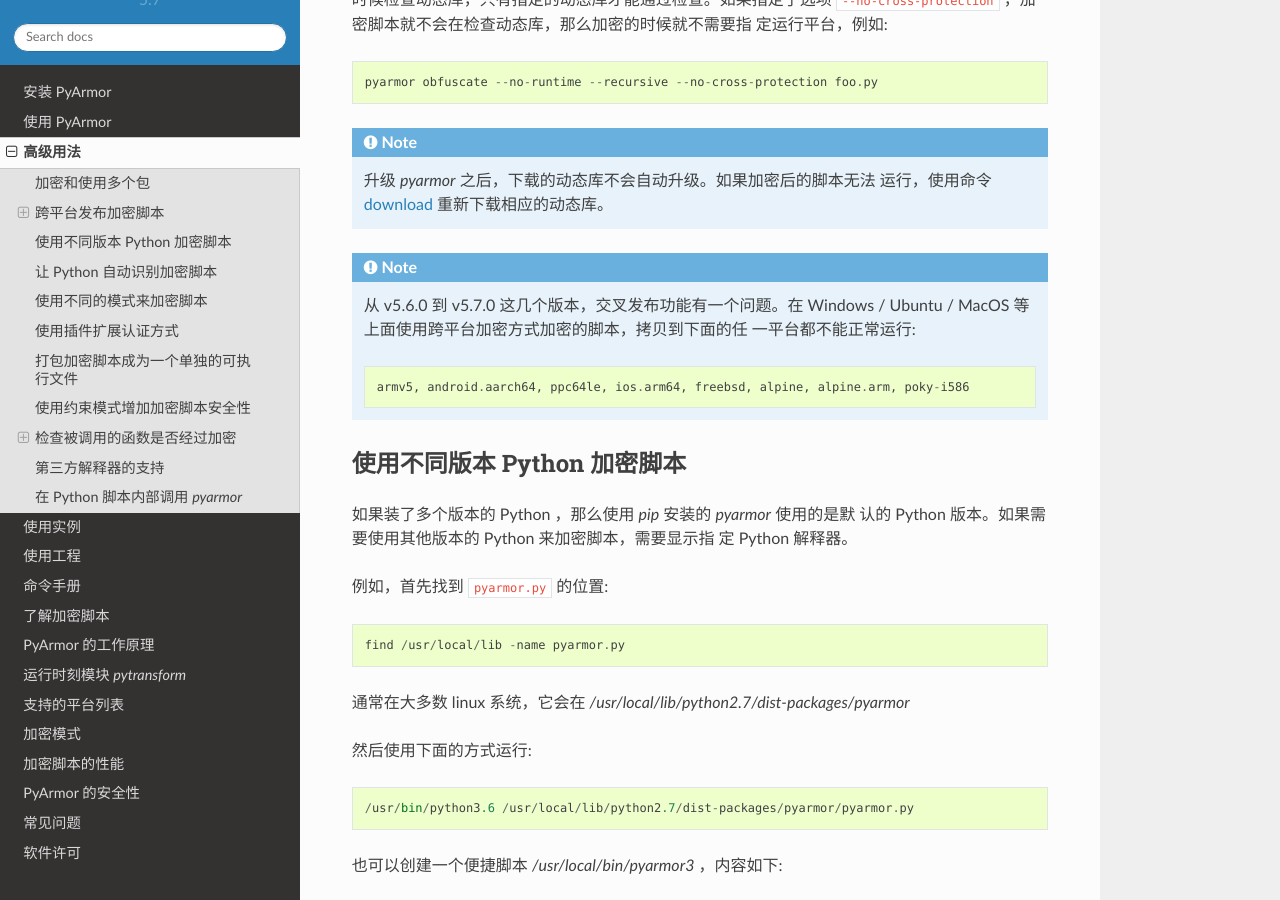
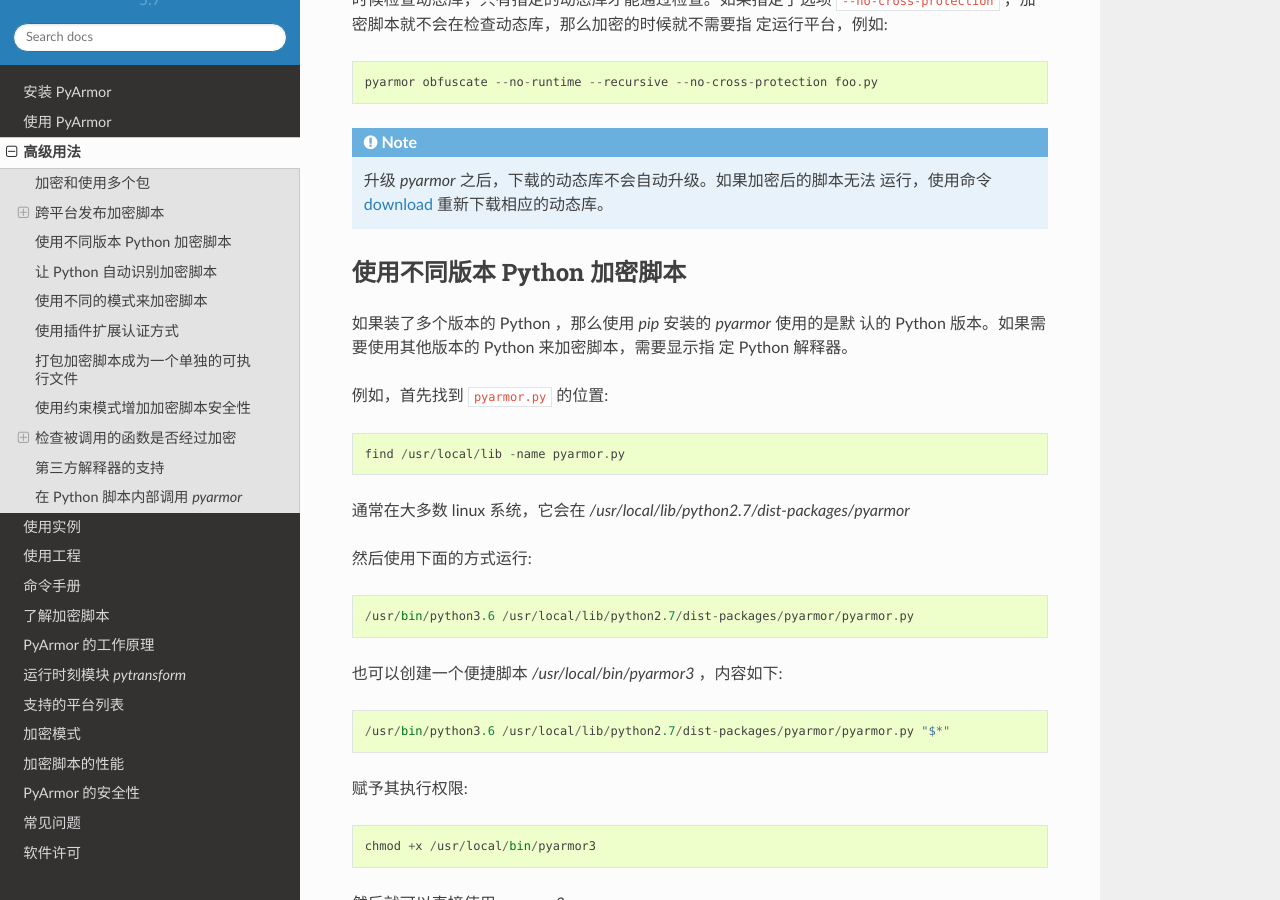
Before and after one commit to dashingsoft/pyarmor-docs-zh, a Sphinx documentation site: the page built from docs/advanced.rst, in a window 1280 px wide and 900 px high, scrolled down 2457 px. Built offline with Sphinx 7.4.7 and the Read the Docs theme 2.0.0, drawn with Linux system fonts in a browser that asks for light colours.

Commit message:
Fix typos

```diff
--- a/docs/advanced.rst
+++ b/docs/advanced.rst
@@ -60,7 +60,7 @@
     pyarmor download
     pyarmor download --help-platform
 
-使用选项 ``list`` 会显示详细的动态库特征信息::
+使用选项 ``--list`` 会显示详细的动态库特征信息::
 
     pyarmor download --list
     pyarmor download --list windows
@@ -114,14 +114,6 @@
 
    升级 `pyarmor` 之后，下载的动态库不会自动升级。如果加密后的脚本无法
    运行，使用命令 :ref:`download` 重新下载相应的动态库。
-
-.. note::
-
-   从 v5.6.0 到 v5.7.0 这几个版本，交叉发布功能有一个问题。在 Windows
-   / Ubuntu / MacOS 等上面使用跨平台加密方式加密的脚本，拷贝到下面的任
-   一平台都不能正常运行::
-
-       armv5, android.aarch64, ppc64le, ios.arm64, freebsd, alpine, alpine.arm, poky-i586
 
 
 使用不同版本 Python 加密脚本
```
Also changed, not shown: docs/questions.rst (+8 -0 lines).
